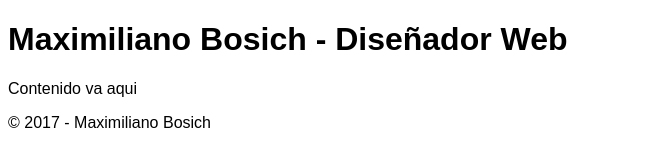
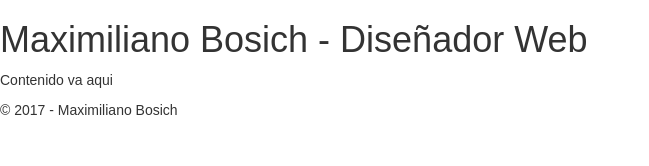
Before and after one commit to maxibosich/maxibosich.github.io, a plain HTML site: page index.html in a window 1280 px wide. Shown: the whole page, without its empty margins (0-649 px from the left). Drawn offline with nearby package versions, Linux system fonts and the light colour scheme.

Commit message:
Add bootstrap CDN

```diff
--- a/index.html
+++ b/index.html
@@ -3,6 +3,8 @@
 <head>
 	<meta charset="utf-8">
 	<title>Maximiliano Bosich</title>
+	<!-- Latest compiled and minified CSS -->
+	<link rel="stylesheet" href="https://maxcdn.bootstrapcdn.com/bootstrap/3.3.7/css/bootstrap.min.css" integrity="sha384-BVYiiSIFeK1dGmJRAkycuHAHRg32OmUcww7on3RYdg4Va+PmSTsz/K68vbdEjh4u" crossorigin="anonymous">
 	<link rel="stylesheet" href="css/style.css">
 </head>
 <body>
```
